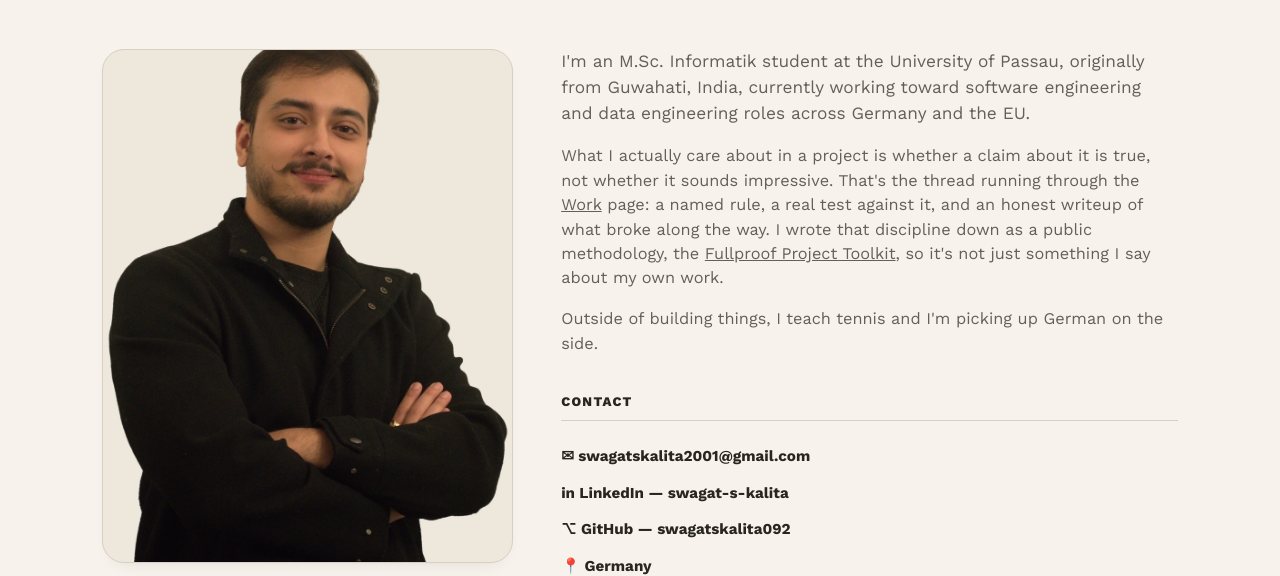
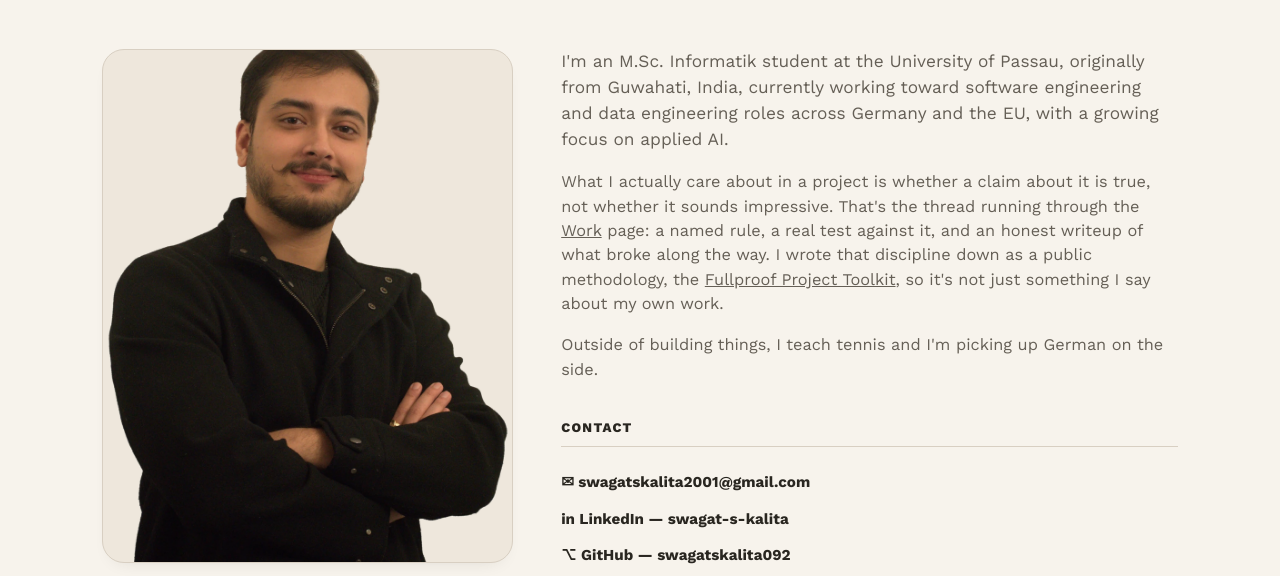
Before and after one commit to swagatskalita092/swagatskalita092.github.io, a plain HTML site: page about.html in a window 1280 px wide. Shown: the part 233-809 px from the top of the page. Drawn offline with nearby package versions, Linux system fonts and the light colour scheme.

```diff
--- a/about.html
+++ b/about.html
@@ -52,7 +52,7 @@
       </div>
 
       <div class="reveal reveal-delay-1">
-        <p style="font-size:1.08rem; color:var(--ink-soft); margin-top:0;">I'm an M.Sc. Informatik student at the University of Passau, originally from Guwahati, India, currently working toward software engineering and data engineering roles across Germany and the EU.</p>
+        <p style="font-size:1.08rem; color:var(--ink-soft); margin-top:0;">I'm an M.Sc. Informatik student at the University of Passau, originally from Guwahati, India, currently working toward software engineering and data engineering roles across Germany and the EU, with a growing focus on applied AI.</p>
         <p style="font-size:1.02rem; color:var(--ink-soft);">What I actually care about in a project is whether a claim about it is true, not whether it sounds impressive. That's the thread running through the <a href="work.html" style="text-decoration:underline;">Work</a> page: a named rule, a real test against it, and an honest writeup of what broke along the way. I wrote that discipline down as a public methodology, the <a href="https://github.com/swagatskalita092/fullproof-project-toolkit" target="_blank" rel="noopener" style="text-decoration:underline;">Fullproof Project Toolkit</a>, so it's not just something I say about my own work.</p>
         <p style="font-size:1.02rem; color:var(--ink-soft);">Outside of building things, I teach tennis and I'm picking up German on the side.</p>
 
```
